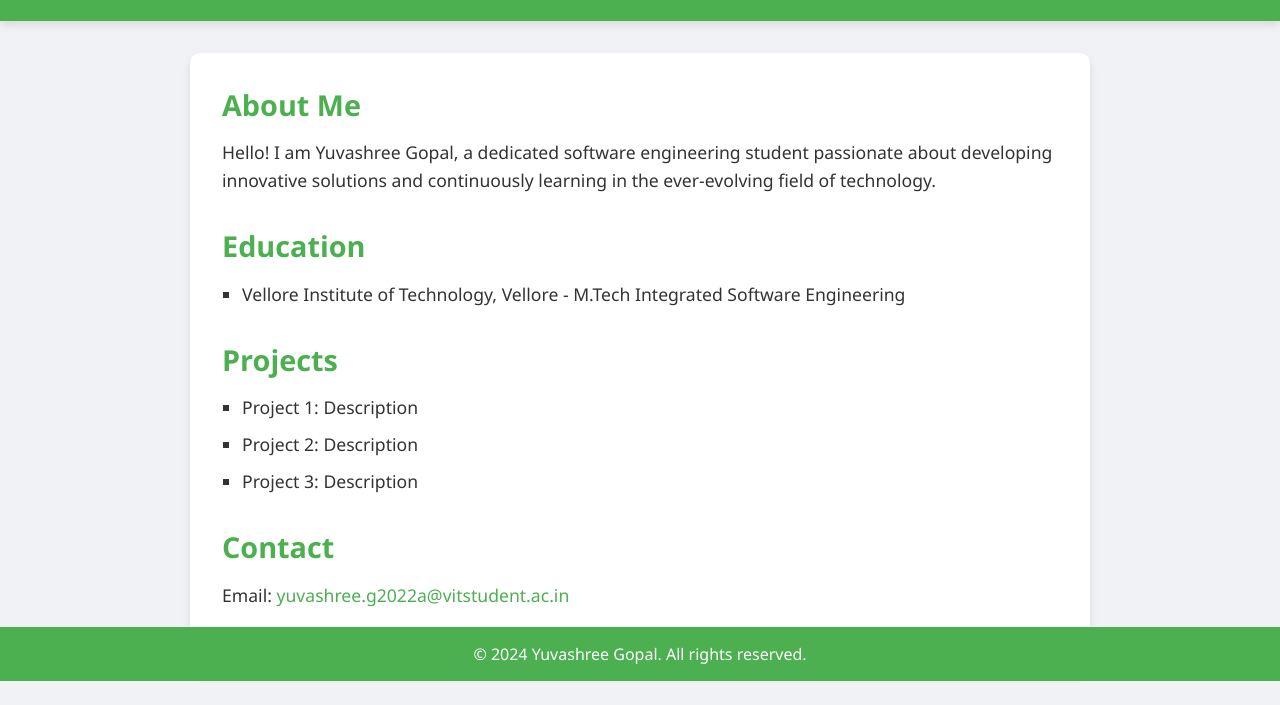
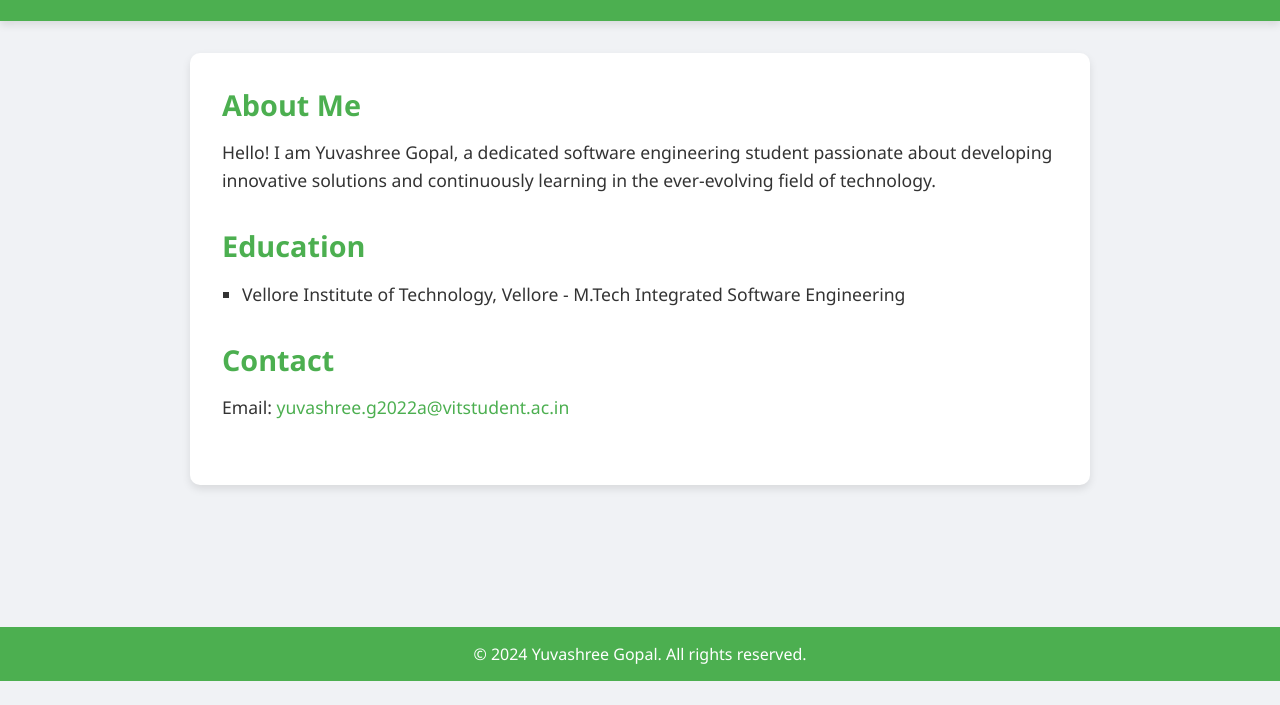
Before and after one commit to Yuvashree22mis0300/Yuvashree, a plain HTML site: page index.html in a window 1280 px wide. Shown: the part 119-824 px from the top of the page. After the commit the page ends 800 px from the top, so only its background shows below. Drawn offline with Linux system fonts and the light colour scheme.

Commit message:
Update index.html

```diff
--- a/index.html
+++ b/index.html
@@ -109,16 +109,6 @@
                 <li>Vellore Institute of Technology, Vellore - M.Tech Integrated Software Engineering</li>
             </ul>
         </section>
-
-        <section id="projects">
-            <h2>Projects</h2>
-            <ul>
-                <li>Project 1: Description</li>
-                <li>Project 2: Description</li>
-                <li>Project 3: Description</li>
-            </ul>
-        </section>
-
         <section id="contact">
             <h2>Contact</h2>
             <p>Email: <a href="mailto:yuvashree.g2022a@vitstudent.ac.in">yuvashree.g2022a@vitstudent.ac.in</a></p>
```
